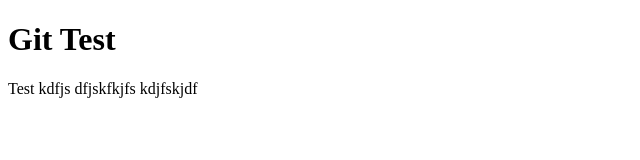
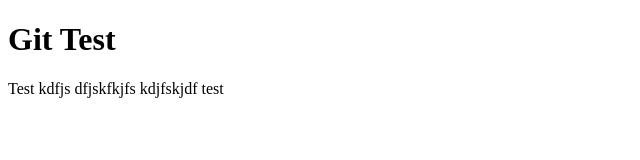
Before and after one commit to webkeonmukesh/proj1, a plain HTML site: page index.html in a window 1280 px wide. Shown: the full height of the page, 0-640 px from the left. Drawn offline with Linux system fonts and the light colour scheme.

Commit message:
Update index.html

```diff
--- a/index.html
+++ b/index.html
@@ -5,6 +5,6 @@
 </head>
 <body>
 <h1>Git Test</h1>
-<p>Test kdfjs dfjskfkjfs kdjfskjdf</p>
+<p>Test kdfjs dfjskfkjfs kdjfskjdf test</p>
 </body>
 </html>
```
